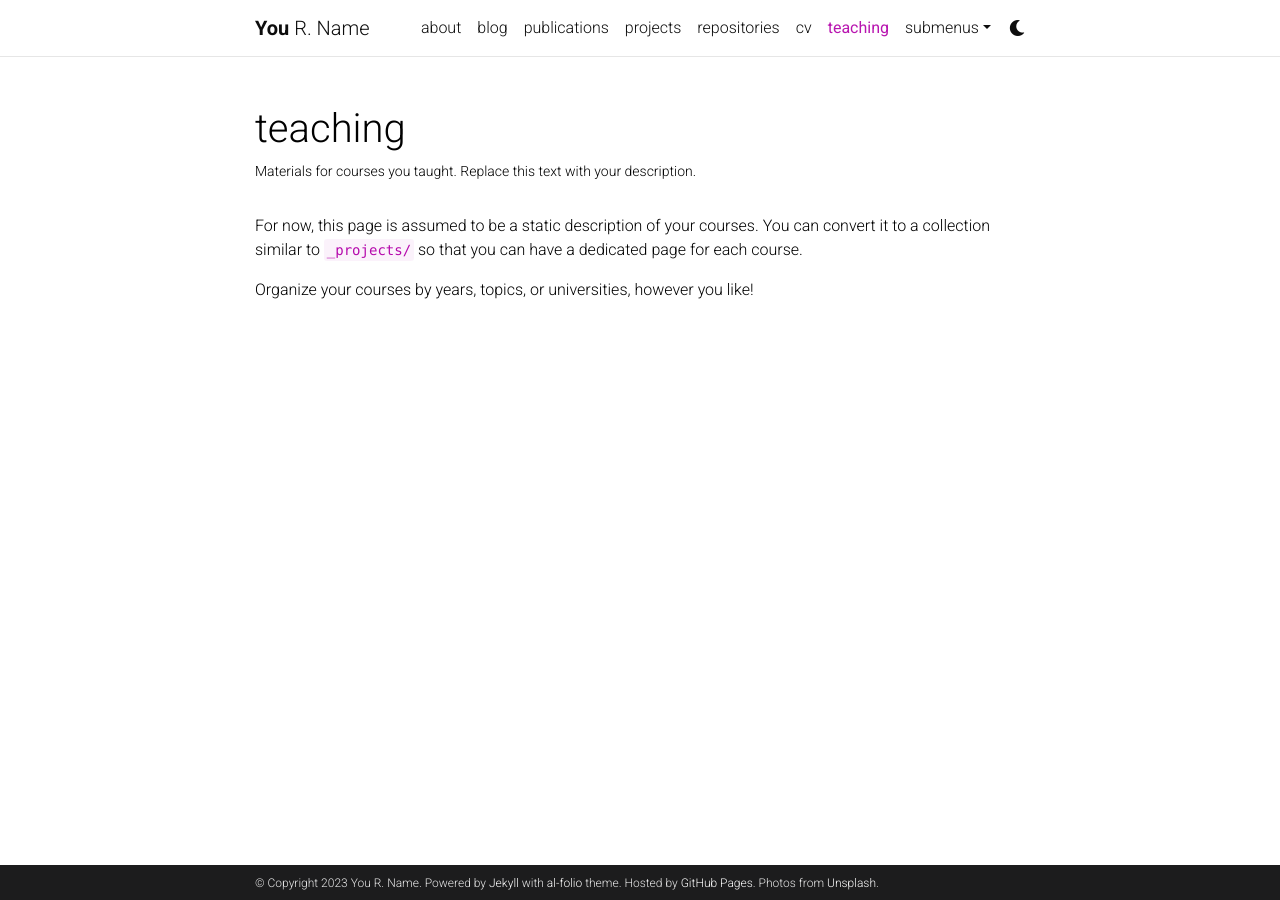
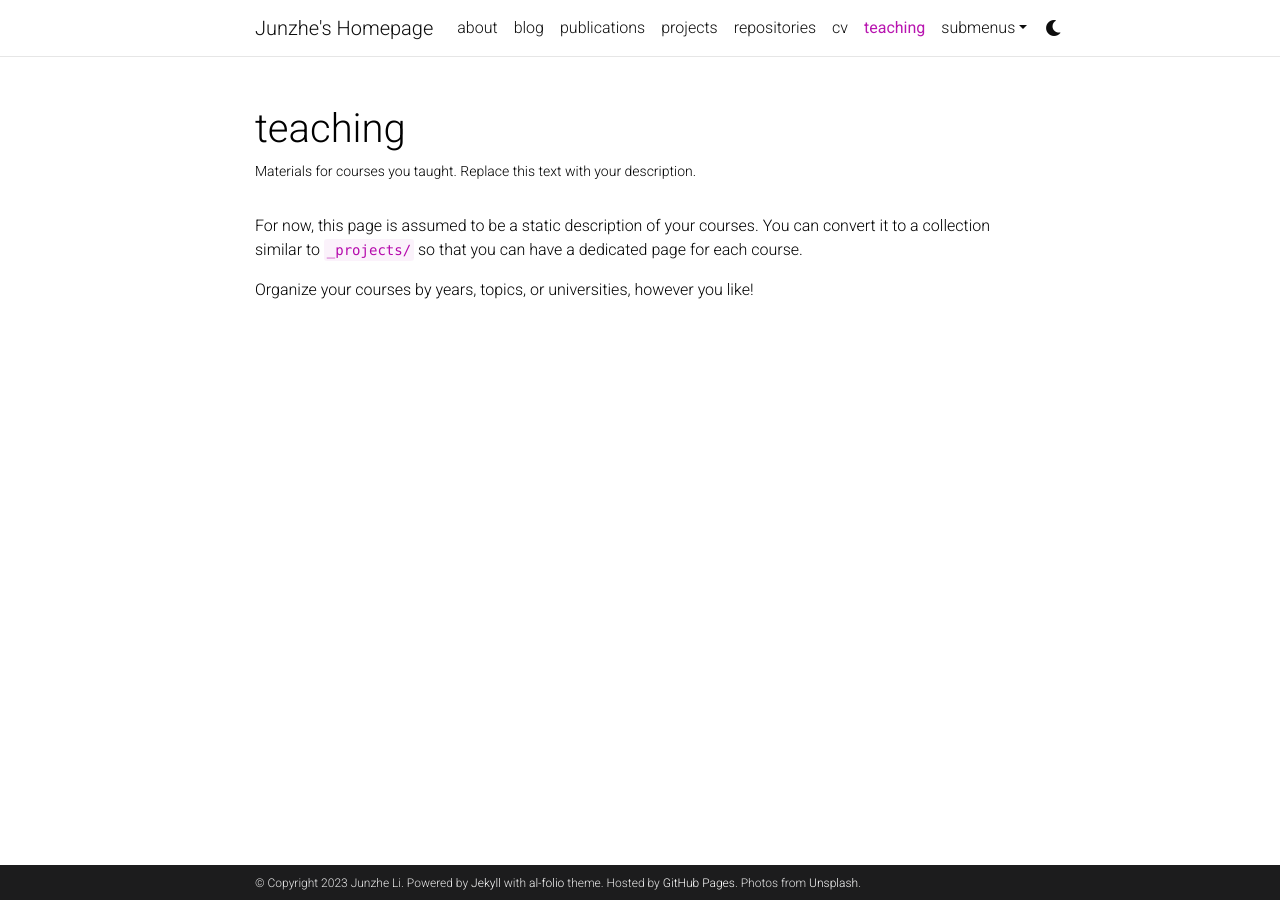
Before and after one commit to JzzzLi/JzzzLi.github.io, a Jekyll site: the page built from _pages/teaching.md, in a window 1280 px wide. Built offline with Jekyll 4.4.1, drawn with Linux system fonts in a browser that asks for light colours; comment, search, counter and statistics services are not loaded; a style sheet for code colours, icons or effects is not loaded.

Commit message:
add some personal information

```diff
--- a/_config.yml
+++ b/_config.yml
@@ -2,11 +2,11 @@
 # Site settings
 # -----------------------------------------------------------------------------
 
-title: blank # the website title (if blank, full name will be used instead)
-first_name: You
-middle_name: R.
-last_name: Name
-email: you@example.com
+title: Junzhe's Homepage # the website title (if blank, full name will be used instead)
+first_name: Junzhe
+middle_name:
+last_name: Li
+email: junzheli01@outlook.com & allenli-@pku.edu.cn
 description: > # the ">" symbol means to ignore newlines until "footer_text:"
   A simple, whitespace theme for academics. Based on [*folio](https://github.com/bogoli/-folio) design.
 footer_text: >
```
